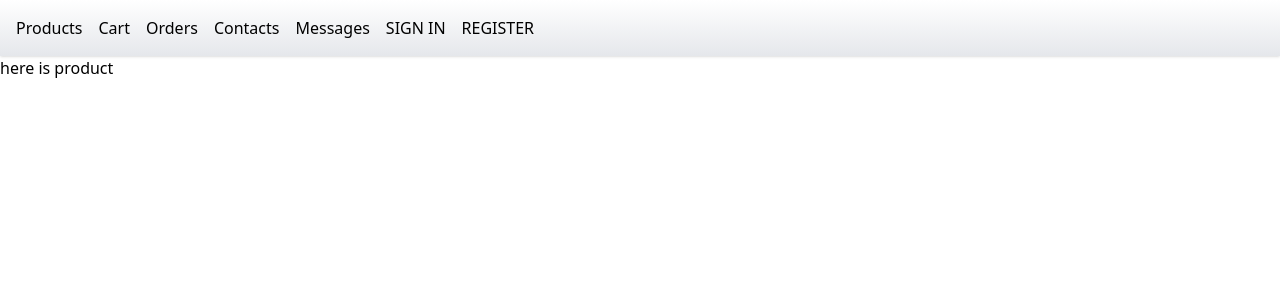
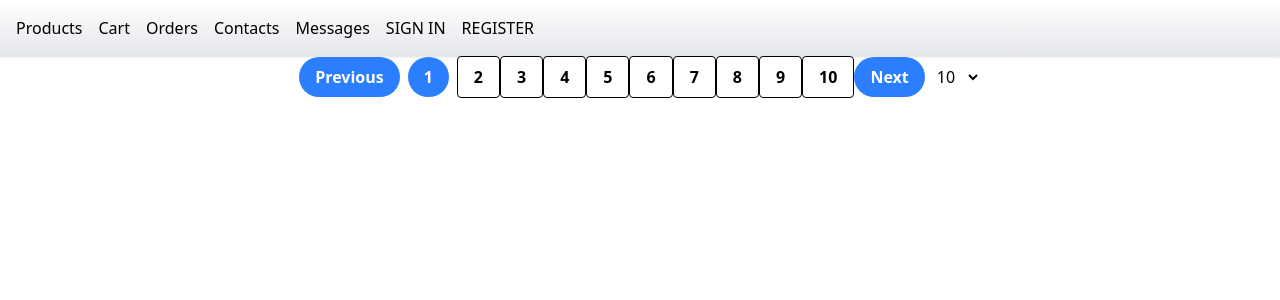
Before and after one commit to kevAusr1n/EveryRush, a React (Vite) app in the folder react-front-end/: page /products in a window 1280 px wide. Shown: the top 300 px of the page. Built offline with nearby package versions, Linux system fonts and the light colour scheme.

Commit message:
Add Pagination

```diff
--- /dev/null
+++ b/react-front-end/src/component/Pagination.tsx
@@ -0,0 +1,68 @@
+import { ReactNode, useRef, useState } from "react";
+
+export function Pagination(props: {totalCount : number}) {
+    const fixDisplayPageCount = 10;
+
+    const startPage = useRef(1);
+    const [size, setSize]  = useState(10);
+    const [page, setPage] = useState(1);
+    const [totalPage, setTotalPage] = useState(Math.ceil(props.totalCount / size));
+
+    const changeSize = (e: React.ChangeEvent<HTMLSelectElement>) => {
+        setSize(Number(e.target.value))
+        setTotalPage(Math.ceil(props.totalCount / Number(e.target.value)))
+    };
+
+    const renderPageButton = (currentPage: number) : ReactNode => {
+
+        if (currentPage >= startPage.current + fixDisplayPageCount - 1) {
+            startPage.current = currentPage - fixDisplayPageCount + 2;
+        } else if (currentPage <= startPage.current) {
+            startPage.current = Math.max(1, currentPage - 1);
+        }
+
+        return [...Array(Math.min(fixDisplayPageCount, totalPage - startPage.current + 1))].map((_, index) => {
+            const thisPage = startPage.current + index;
+            let style = "border bg-white hover:bg-white text-black font-bold py-2 px-4 rounded focus:outline-none focus:shadow-outline";
+
+            if (thisPage === currentPage) {
+                style = "bg-blue-500 hover:bg-blue-700 text-white font-bold py-2 px-4 rounded-full mr-2";
+            }
+
+            return (
+                <button onClick={() => setPage(thisPage)} className={style}>
+                    {thisPage}
+                </button>
+            )
+        })
+    };
+
+    const jumpToPage = (page: number) => {
+        if (page < 1 || page > totalPage) {
+            return;
+        }
+        setPage(page);
+    }
+
+    return (
+        <div className="flex justify-center items-center">
+            <button onClick={() => setPage(page - 1)} className="bg-blue-500 hover:bg-blue-700 text-white font-bold
+            py-2 px-4 rounded-full mr-2">
+                Previous
+            </button>
+            {renderPageButton(page)}
+            <button onClick={() => setPage(page + 1)} className="bg-blue-500 hover:bg-blue-700 text-white font-bold
+            py-2 px-4 rounded-full mr-2">
+                Next
+            </button>
+            <select onInput={changeSize}>
+                <option value="10">10</option>
+                <option value="20">20</option>
+                <option value="50">50</option>
+                <option value="100">100</option>
+            </select>
+        </div>
+    )
+}
+
+export default Pagination;
--- a/react-front-end/src/component/Products.tsx
+++ b/react-front-end/src/component/Products.tsx
@@ -1,9 +1,25 @@
 import { useEffect, useState } from "react";
 import LogIn from "./LogIn";
+import axios from "axios";
+import Pagination from "./Pagination";
 
 function Products() {
+    /*
+    useEffect(() => {
+        axios
+            .post(`http://localhost:5175/api/products/market?`, {
+                headers: {
+                    Accept: 'application/json'
+                }
+            })
+            .then((res) => {
+                sessionStorage.setItem("email", res.data.email);
+            })
+            .catch((err) => console.log(err));
+    }, [])*/
+
     return (
-        <p>here is product</p>
+        <Pagination totalCount={225}/>
     )
 }
 
```
Also changed, not shown: 2 other files (tests, documents, lock files or other folders).
